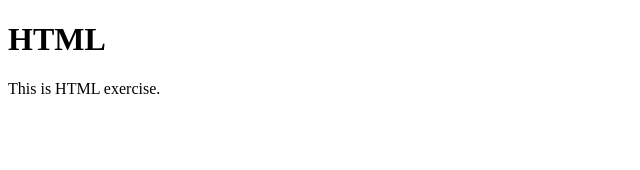
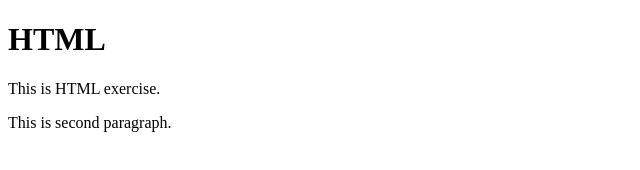
Before and after one commit to JK1320/Test, a plain HTML site: page index.html in a window 1280 px wide. Shown: the whole page, without its empty margins (0-640 px from the left). Drawn offline with Linux system fonts and the light colour scheme.

Commit message:
added second paragraph

```diff
--- a/index.html
+++ b/index.html
@@ -9,5 +9,8 @@ HTML
   <p>
     This is HTML exercise.
   </p>
+  <p>
+    This is second paragraph.
+  </p>
 </body>
 </html>
```
